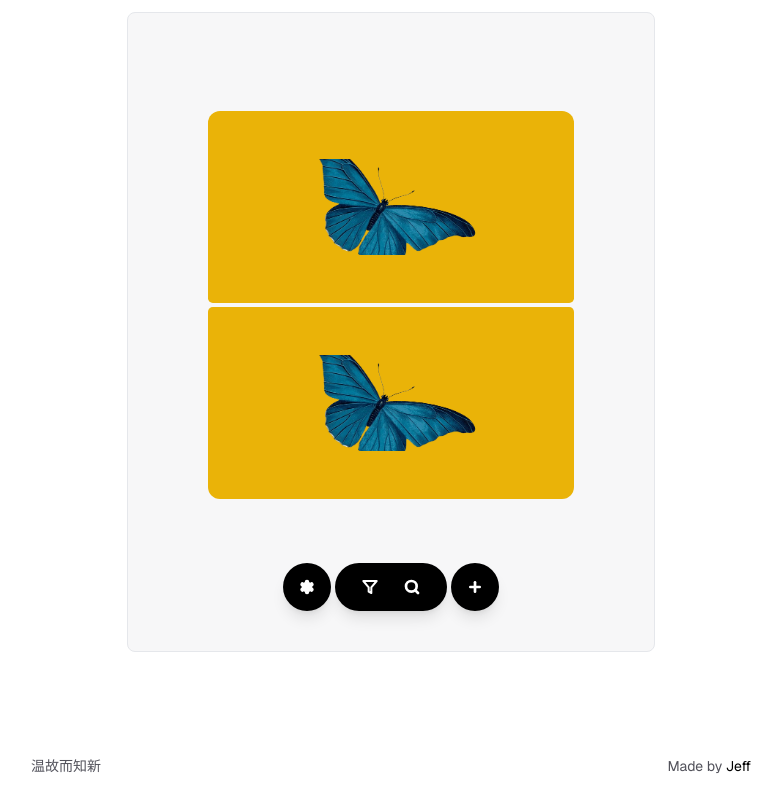
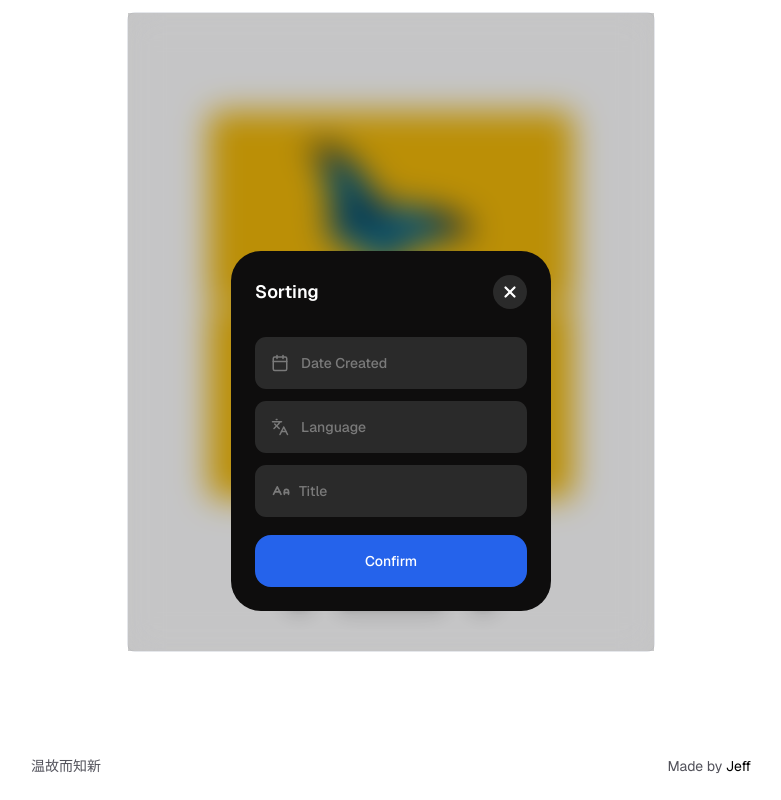
Before and after one commit to Jeff-Maina/lab, a Next.js app: page /projects/raphael_salaja_navigation_bar_concept in a window 1280 px wide. Both pictures are taken after a click on the button 618 px from the left and 883 px from the top of the page. Shown: the part 296-1096 px from the top of the page, without its empty margins (249-1030 px from the left). Built offline with nearby package versions, Linux system fonts and the light colour scheme.

Commit message:
FInish project 003

```diff
--- a/src/app/projects/raphael_salaja_navigation_bar_concept/comps/AddMenu.tsx
+++ b/src/app/projects/raphael_salaja_navigation_bar_concept/comps/AddMenu.tsx
@@ -23,7 +23,7 @@ const AddMenu: FC<AddMenuProps> = ({ isAddMenuActive, closeAddMenu }) => {
             className="h-full w-full flex flex-col items-start justify-between overflow-hidden"
           >
             <div className="flex items-center w-full justify-between mb-3">
-              <p className="text-white text-lg font-medium">Create a new Bit</p>
+              <p className="text-white text-lg font-semibold">Create a new Bit</p>
               <button
                 onClick={closeAddMenu}
                 className="bg-[#2a2a2a] p-2 rounded-full"
--- /dev/null
+++ b/src/app/projects/raphael_salaja_navigation_bar_concept/comps/FilterMenu.tsx
@@ -0,0 +1,76 @@
+import { FC } from "react";
+import { FilterMenuProps } from "./Interfaces";
+import { AnimatePresence, motion } from "framer-motion";
+import { FilterMenuVariants, opacityVariants } from "./Variants";
+import { ALargeSmall, Calendar, Languages, X } from "lucide-react";
+
+const FilterMenu: FC<FilterMenuProps> = ({
+  isFIlterMenuActive,
+  closeFilterMenu,
+}) => {
+  return (
+    <AnimatePresence mode="wait">
+      {isFIlterMenuActive ? (
+        <motion.div
+          variants={FilterMenuVariants}
+          initial="initial"
+          animate="active"
+          exit="inactive"
+          className="w-[350px] h-[300px] bg-[#0e0d0d] rounded-[30px]  absolute bottom-0 left-2/4 -translate-x-2/4 p-6 cursor-default"
+        >
+          <motion.div
+            variants={opacityVariants}
+            initial="initial"
+            animate="active"
+            exit="inactive"
+            className="w-full h-full flex flex-col justify-between"
+          >
+            <div className="w-full flex items-center justify-between mb-3">
+              <p className="text-white text-lg font-semibold">Sorting</p>
+              <button
+                onClick={closeFilterMenu}
+                className="bg-[#2a2a2a] p-2 rounded-full"
+              >
+                <X stroke="white" size={18} strokeWidth={3} />
+              </button>
+            </div>
+            <div className="w-full h-[80%]  flex flex-col justify-between text-white text-sm">
+              <div className="grid gap-3">
+                <div className="w-full bg-[#2a2a2a] p-4 rounded-[0.7rem] flex items-center justify-between">
+                  <div className="flex items-center gap-3 text-[#7a7a7a] font-medium">
+                    <Calendar stroke={"#7a7a7a"} size={18} />
+                    <p>Date Created</p>
+                  </div>
+                  <div></div>
+                </div>
+                <div className="w-full bg-[#2a2a2a] p-4 rounded-[0.7rem] flex items-center justify-between">
+                  <div className="flex items-center gap-3 text-[#7a7a7a] font-medium">
+                    <Languages stroke={"#7a7a7a"} size={18} />
+                    <p>Language</p>
+                  </div>
+                  <div></div>
+                </div>
+                <div className="w-full bg-[#2a2a2a] p-4 rounded-[0.7rem] flex items-center justify-between">
+                  <div className="flex gap-2 text-[#7a7a7a] font-medium">
+                    <ALargeSmall stroke={"#7a7a7a"} size={20} />
+                    <p>Title</p>
+                  </div>
+                  <div></div>
+                </div>
+              </div>
+
+              <button
+                onClick={closeFilterMenu}
+                className="p-4 bg-blue-600 w-full rounded-[16px] text-white font-medium hover:bg-blue-800 transition-all duration-200"
+              >
+                Confirm
+              </button>
+            </div>
+          </motion.div>
+        </motion.div>
+      ) : null}
+    </AnimatePresence>
+  );
+};
+
+export default FilterMenu;
--- a/src/app/projects/raphael_salaja_navigation_bar_concept/comps/Interfaces.ts
+++ b/src/app/projects/raphael_salaja_navigation_bar_concept/comps/Interfaces.ts
@@ -13,7 +13,11 @@ interface AddMenuProps {
     closeAddMenu: () => void;
 }
 
+interface FilterMenuProps {
+    isFIlterMenuActive: boolean;
+    closeFilterMenu: () => void;
+}
 
 export type {
-    MaskProps, SearchbarProps,AddMenuProps
+    MaskProps, SearchbarProps, AddMenuProps, FilterMenuProps
 }
--- a/src/app/projects/raphael_salaja_navigation_bar_concept/comps/SearchBar.tsx
+++ b/src/app/projects/raphael_salaja_navigation_bar_concept/comps/SearchBar.tsx
@@ -16,7 +16,7 @@ const SearchBar: FC<SearchbarProps> = ({
           initial="initial"
           animate="active"
           exit="inactive"
-          className="absolute left-2/4 shadow-xl -translate-x-2/4 bg-black top-2/4 -translate-y-2/4 rounded-full"
+          className="absolute left-2/4 shadow-xl -translate-x-2/4 bg-[#0e0d0d] top-2/4 -translate-y-2/4 rounded-full"
         >
           <motion.div
             variants={opacityVariants}
--- a/src/app/projects/raphael_salaja_navigation_bar_concept/comps/Variants.ts
+++ b/src/app/projects/raphael_salaja_navigation_bar_concept/comps/Variants.ts
@@ -22,7 +22,7 @@ export const MaskVariants = {
 
 export const SearchBarVariants = {
     initial: {
-        width: 112,
+        width: 96,
         zIndex: 10,
         height: "100%"
     },
@@ -32,7 +32,7 @@ export const SearchBarVariants = {
         height: "120%",
         transition: {
             width: {
-                duration: 0.2,
+                duration: 0.25,
             },
             height: {
                 duration: 0.1,
@@ -40,20 +40,19 @@ export const SearchBarVariants = {
         },
     },
     inactive: {
-        width: 112,
+        width: 96,
         zIndex: 10,
         height: "100%",
         transition: {
             width: {
                 duration: 0.3,
             },
-            hieght: {
-                duration: 0.1,
+            height: {
+                duration: 0.25,
             },
         },
     },
 };
-
 export const opacityVariants = {
     initial: {
         opacity: 0,
@@ -61,62 +60,98 @@ export const opacityVariants = {
     active: {
         opacity: 1,
         transition: {
-            duration: 0.2,
-            delay: 0.16,
+            duration: 0.25,
+            delay: 0.17,
         },
     },
     inactive: {
         opacity: 0,
         transition: {
-            duration: 0,
+            duration: 0.02,
         },
     },
 };
 export const AddMenuVariants = {
     initial: {
         x: "0%",
-        height: 56,
-        width: 56,
+        height: 48,
+        width: 48,
         zIndex: 10
     },
     active: {
-        x: "18.8%",
+        x: "17%",
         zIndex: 40,
         height: 300,
         width: 350,
+
         transition: {
             x: {
-                duration: 0.2,
+                duration: 0.25,
             },
             opacity: {
-                duration: 0.2,
+                duration: 0.25,
             },
             width: {
-                duration: 0.2,
+                duration: 0.25,
             },
             height: {
-                duration: 0.2,
+                duration: 0.25,
             },
         },
     },
     inactive: {
         x: "0%",
         zIndex: 10,
-        height: 56,
-        width: 56,
+        height: 48,
+        width: 48,
         transition: {
             x: {
-                duration: 0.2,
+                duration: 0.25,
             },
             opacity: {
-                duration: 0.2,
+                duration: 0.25,
             },
             width: {
-                duration: 0.2,
+                duration: 0.25,
             },
             height: {
-                duration: 0.2,
+                duration: 0.25,
             },
         },
     },
 };
+
+export const FilterMenuVariants = {
+    initial: {
+        height: 48,
+        width: 128,
+        zIndex: 10,
+    },
+    active: {
+        height: 360,
+        width: 320,
+        zIndex: 50,
+        transition: {
+            height: {
+                duration: 0.25
+            },
+            width: {
+                duration: 0.25
+            }
+        }
+    },
+    inactive: {
+        height: 48,
+        width: 128,
+        zIndex: 10,
+        transition: {
+            height: {
+                duration: 0.25
+            },
+            width: {
+                duration: 0.25
+            }
+        }
+    }
+
+}
--- a/src/app/projects/raphael_salaja_navigation_bar_concept/page.tsx
+++ b/src/app/projects/raphael_salaja_navigation_bar_concept/page.tsx
@@ -1,11 +1,12 @@
 "use client";
 
-import { ArrowLeft, Filter, Plus, Search, Settings } from "lucide-react";
+import { ArrowLeft, ListFilter, Palette, Plus, Search,  } from "lucide-react";
 import Link from "next/link";
 import { FC, useState } from "react";
 import Mask from "./comps/Mask";
 import SearchBar from "./comps/SearchBar";
 import AddMenu from "./comps/AddMenu";
+import FilterMenu from "./comps/FilterMenu";
 
 const arr = [1, 2];
 
@@ -17,6 +18,7 @@ const Page: FC = () => {
     setMaskActive(false);
     setAddMenuActive(false);
     setIsSearchBarActive(false);
+    setIsFilterMenuActive(false);
   };
 
   // ADD MENU LOGIC
@@ -39,6 +41,18 @@ const Page: FC = () => {
     setMaskActive(false);
   };
 
+  // SETTINGS
+  const [isFilterMenuActive, setIsFilterMenuActive] = useState(false);
+  const openFilterMenu = () => {
+    setMaskActive(true);
+    setIsFilterMenuActive(true);
+  };
+
+  const closeFilterMenu = () => {
+    setIsFilterMenuActive(false);
+    setMaskActive(false);
+  };
+
   return (
     <main className="max-w-xl m-auto w-full min-h-screen pt-10 lg:pt-32 flex flex-col gap-10 p-6 lg:gap-20 lg:pb-20">
       <header>
@@ -52,7 +66,7 @@ const Page: FC = () => {
         </p>
         <small className="text-zinc-500">Saturday, 2 March 2024</small>
       </header>
-      <div className="w-full m-auto rounded-[0.5rem] border bg-zinc-100/70 h-[80vh] p-10 lg:p-20 lg:pb-10 flex flex-col items-center justify-end gap-16 relative">
+      <div className="w-full m-auto rounded-[0.5rem] border bg-zinc-100/70 h-[80vh] p-10 lg:p-20 lg:pb-10 hidden md:flex flex-col items-center justify-end gap-16 relative">
         <div className="w-full h-3/4 relative z-10 rounded-xl overflow-hidden grid  gap-1">
           {arr.map((_, index) => (
             <div
@@ -61,34 +75,41 @@ const Page: FC = () => {
             >
               <img
                 src="/images/butterfly.png"
-                className="w-2/4 h-2/4 object-cover"
+                className="size-44 object-cover"
                 alt=""
               />
             </div>
           ))}
         </div>
-        <div className="flex gap-1 relative z-30">
-          <button className="size-12 bg-black shadow-lg rounded-full flex items-center justify-center">
-            <Settings fill="white" size={16} stroke="white" />
+        <div className="flex gap-1 relative z-30 justify-center">
+          <button disabled className="size-12 bg-black shadow-lg rounded-full flex items-center justify-center cursor-not-allowed">
+            <Palette  size={16} stroke="white" strokeWidth={3} />
           </button>
-          <div className="rounded-full bg-black shadow-lg flex w-28 justify-evenly">
-            <button className="relative z-20">
-              <div className="h-full w-full rounded-full grid place-items-center">
-                <Filter size={16} stroke="white" strokeWidth={3} />
+          <div className="rounded-full bg-black shadow-lg flex h-12 justify-evenly px-4 relative">
+            <button className="relative h-full aspect-square">
+              <div
+                onClick={openFilterMenu}
+                className="h-full w-full rounded-full grid place-items-center relative z-20"
+              >
+                <ListFilter size={16} stroke="white" strokeWidth={3} />
               </div>
             </button>
-            <button className="">
+            <button className="h-full aspect-square">
               <div
                 onClick={openSearchBar}
                 className="w-full h-full rounded-full grid place-items-center relative z-20"
               >
-                <Search size={16} stroke="white" strokeWidth={4} />
+                <Search size={16} stroke="white" strokeWidth={3} />
               </div>
               <SearchBar
                 isSearchBarActive={isSearchBarActive}
                 closeSearchBar={closeSearchBar}
               />
             </button>
+            <FilterMenu
+              isFIlterMenuActive={isFilterMenuActive}
+              closeFilterMenu={closeFilterMenu}
+            />
           </div>
           <button className="size-12 bg-black shadow-lg rounded-full flex items-center justify-center relative ">
             <div
@@ -98,7 +119,7 @@ const Page: FC = () => {
               }}
               className="w-full h-full grid place-content-center cursor-pointer relative z-20"
             >
-              <Plus fill="white" size={16} stroke="white" strokeWidth={4} />
+              <Plus fill="white" size={16} stroke="white" strokeWidth={3} />
             </div>
             <AddMenu
               isAddMenuActive={isAddMenuActive}
@@ -110,6 +131,9 @@ const Page: FC = () => {
         {/* mask */}
         <Mask isMaskActive={isMaskActive} resetAll={resetAll} />
       </div>
+      <div className="md:hidden">
+        <p>Preview on larger screen :)</p>
+      </div>
     </main>
   );
 };
```
Also changed, not shown: 1 other file (tests, documents, lock files or other folders).
